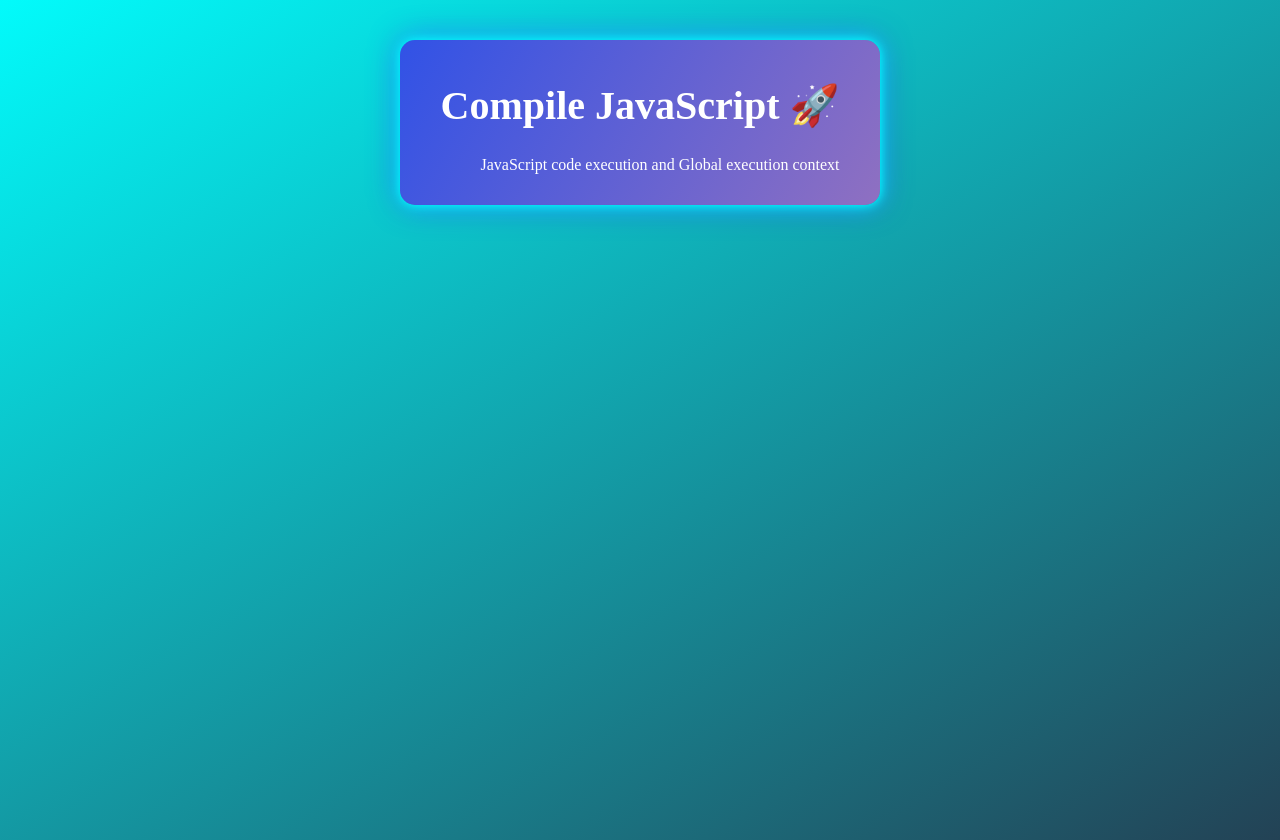
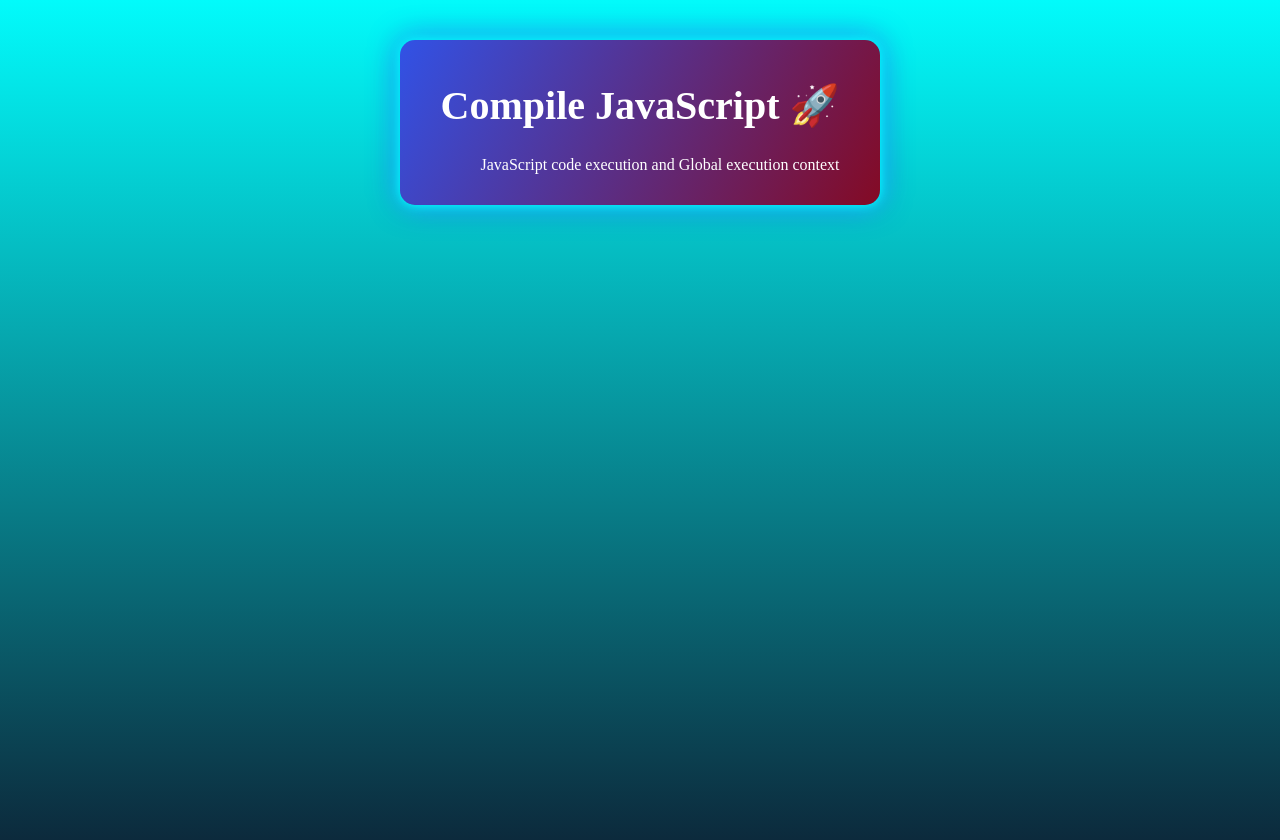
Before and after one commit to ashucj17/CompileJS, a website built with Vite: page index.html in a window 1280 px wide. Built offline with nearby package versions, Linux system fonts and the light colour scheme.

Commit message:
Div color

```diff
--- a/style.css
+++ b/style.css
@@ -2,7 +2,7 @@ body{
     margin: 0;
     padding: 0;
     min-height: 100vh;
-    background: linear-gradient(150deg, #02fbfb, #234255);
+    background: linear-gradient(180deg, #02fbfb, #0c2a3c);
 }
 
 #app{
@@ -11,10 +11,11 @@ body{
     text-align: center;
     border: none;
     border-radius: 15px;
-    background: linear-gradient(120deg, #3152e6,#8f70c1);
+    background: linear-gradient(120deg, #3152e6,#840a24);
     color: #fff;
     padding: 15px;
     box-shadow: 0px 0px 10px #02fbfb,0px 0px 20px #02fbfb, 0px 0px 30px #3152e6;
+}
 
 h1{
     font-size: 40px;
```
